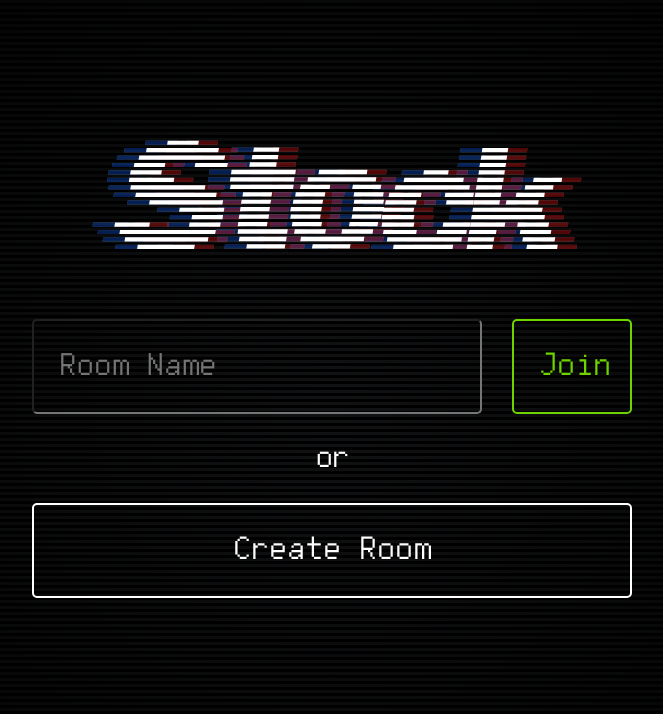
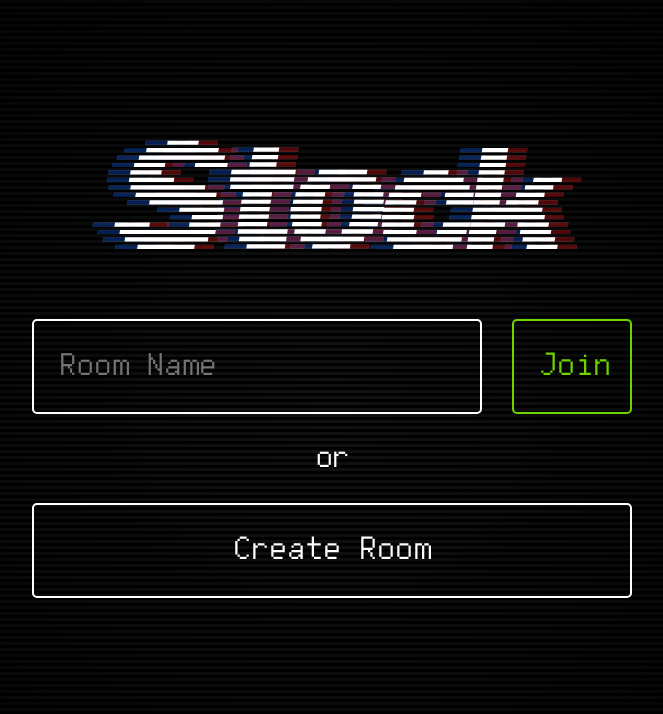
Before and after one commit to Crcrampton/littlelong, a React (Create React App) app: page / in a window 1280 px wide. Shown: the top 714 px of the page, without its empty margins (308-971 px from the left). Built offline with nearby package versions, Linux system fonts and the light colour scheme; no server answers.

Commit message:
Mobile fixes, room names.

```diff
--- a/public/index.html
+++ b/public/index.html
@@ -5,6 +5,8 @@
     <title>Stock</title>
     <meta name="title" content="Stock">
     <meta name="description" content="Stock">
+    <meta name="viewport" content="width=device-width, initial-scale=0.6">
+
   </head>
   <body>
     <noscript>You need to enable JavaScript to run this app.</noscript>
--- a/src/api.js
+++ b/src/api.js
@@ -5,10 +5,10 @@ var socket;
 // Heroku Check?
 
 // Uncomment this for deploys.
-socket = io();
+// socket = io();
 
 // Uncomment this for local dev.
-// socket = io("http://localhost:3001");
+socket = io("http://localhost:3001");
 
 function createRoom(playerName) {
     socket.emit('createRoom', playerName);
--- a/src/assets/scss/components/_lobbylobby.scss
+++ b/src/assets/scss/components/_lobbylobby.scss
@@ -32,6 +32,7 @@
         border-radius: 5px;
         padding: 25px;
         color: #FFF;
+        border: 2px solid #FFF;
       }
 
       &.join {
```
